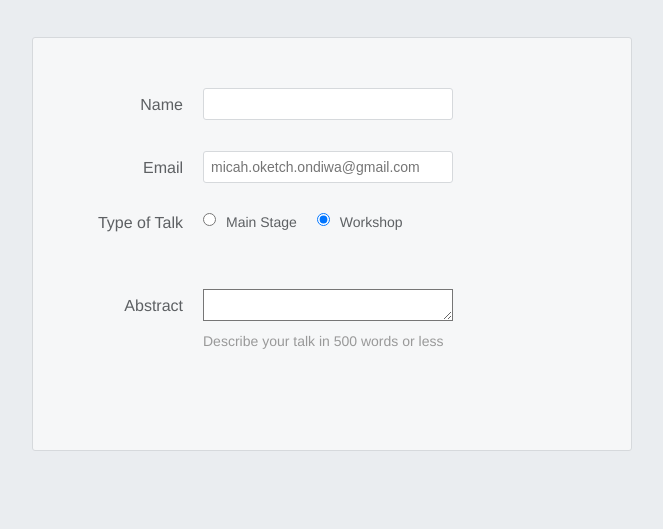
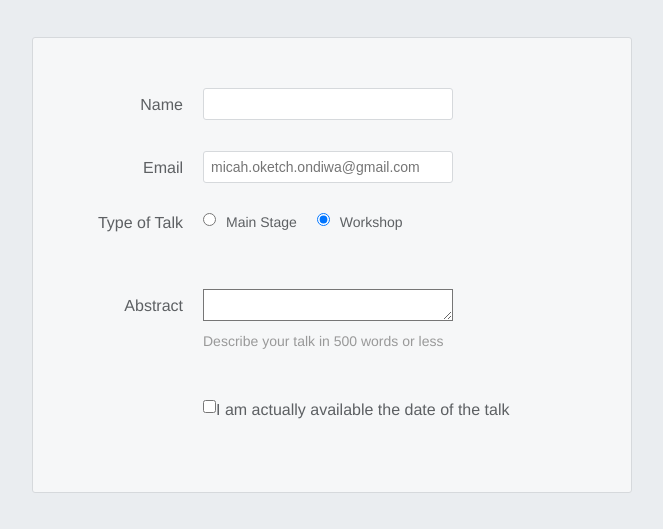
Before and after one commit to micahondiwa/interneting_is_hard_html-css, a plain HTML site: page html-forms/index.html in a window 1280 px wide. Shown: the part 225-754 px from the top of the page, without its empty margins (308-971 px from the left). Drawn offline with Linux system fonts and the light colour scheme.

Commit message:
Check box

```diff
--- a/html-forms/index.html
+++ b/html-forms/index.html
@@ -38,6 +38,12 @@
             <div class="instructions">Describe your talk in 500 words or less</div>
         </div>
 
+        <div class="form-row">
+            <label for="available" class='checkbox-label'></label>
+            <input type="checkbox" id="available" name="available" value="is-available" />
+            <span>I am actually available the date of the talk</span>
+        </div>
+
     </form>
 
 </body>
```
